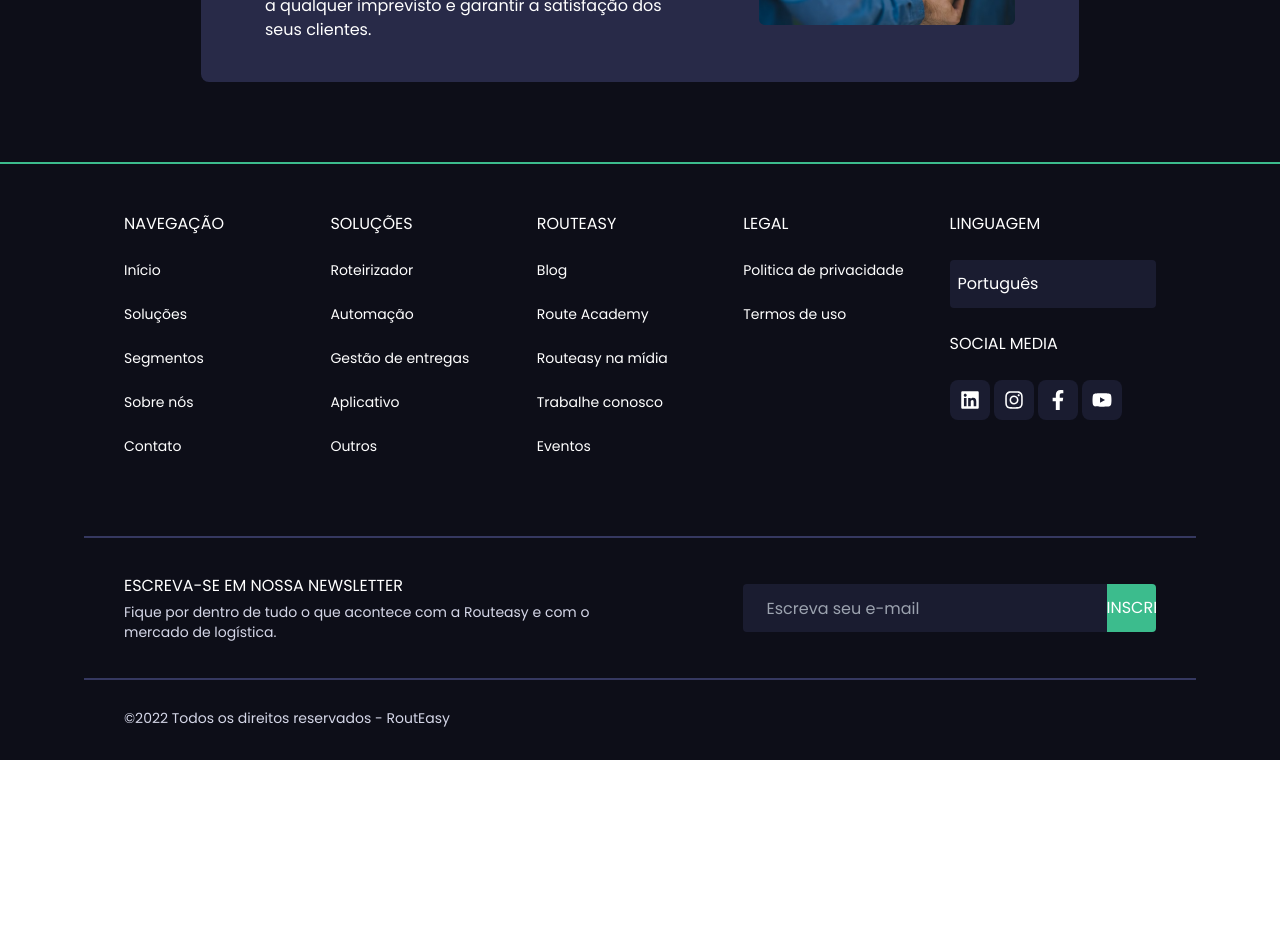
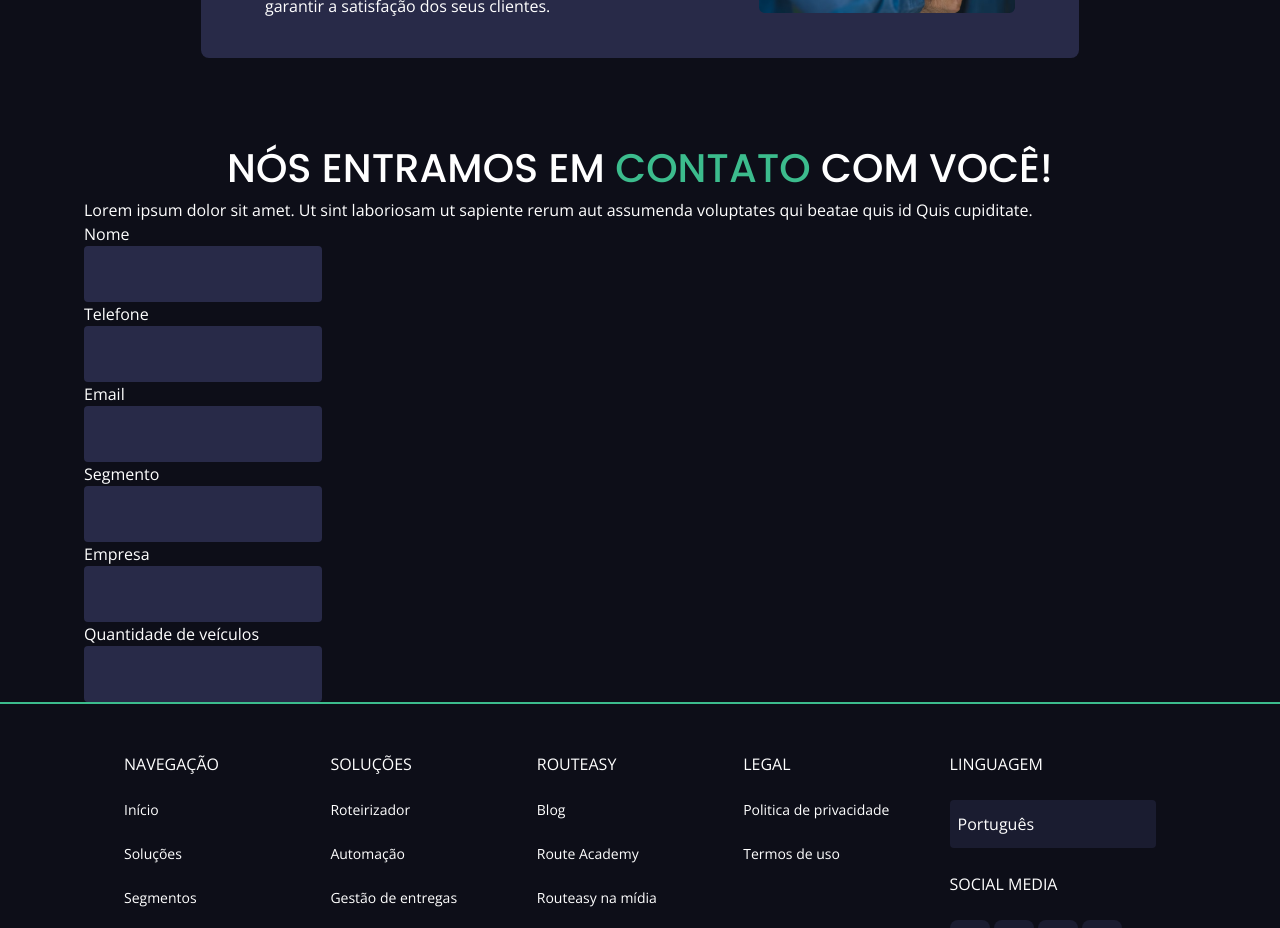
Before and after one commit to daniel-hortencio/routeasy, a Next.js app: page /solucoes in a window 1280 px wide. Shown: the part 1340-2268 px from the top of the page. Before the commit the page ends 2100 px from the top, so only its background shows below. Built offline with nearby package versions, Linux system fonts and the light colour scheme.

Commit message:
adjusts merge

```diff
--- a/src/app/layout.tsx
+++ b/src/app/layout.tsx
@@ -1,11 +1,11 @@
-import { Poppins } from '@next/font/google'
+import { Open_Sans } from '@next/font/google'
 
 import { WebsiteLayout } from 'components/layouts/WebsiteLayout'
 import '../styles/global.css'
 
-const poppins = Poppins({
+const open_sans = Open_Sans({
   subsets: ['latin'],
-  weight: ['100', '300', '400', '500', '700', '900']
+  weight: ['300', '400', '500', '600', '700', '800']
 })
 
 export default function RootLayout({ children }) {
@@ -17,7 +17,7 @@ export default function RootLayout({ children }) {
       */}
       <head />
       <body>
-        <main className={poppins.className}>
+        <main className={open_sans.className}>
           {' '}
           <WebsiteLayout>{children}</WebsiteLayout>
         </main>
--- /dev/null
+++ b/src/components/elements/Inputs/index.tsx
@@ -0,0 +1,32 @@
+import { Dispatch, ReactNode, SetStateAction } from 'react'
+
+interface InputProps {
+  value: string
+  onChange: Dispatch<SetStateAction<string>>
+}
+
+export const InputText = ({ value, onChange }: InputProps) => {
+  return (
+    <input
+      className="focus:border-none focus:outline-none bg-grayscale-500 text-white placeholder:text-grayscale-200 py-4 px-[18px] rounded"
+      value={value}
+      onChange={e => onChange(e.target.value)}
+    />
+  )
+}
+
+interface InputGroupProps {
+  label: string
+  error?: string
+  children: ReactNode
+}
+
+export const InputGroup = ({ label, error, children }: InputGroupProps) => (
+  <div>
+    <div>
+      <label>{label}</label>
+      {error && <span className="ml-1">{error}</span>}
+    </div>
+    {children}
+  </div>
+)
--- a/src/components/elements/Texts/index.tsx
+++ b/src/components/elements/Texts/index.tsx
@@ -40,20 +40,15 @@ interface ITitle extends Props {
   as?: 'h1' | 'h2' | 'h3' | 'h4' | 'h5' | 'h6'
 }
 
-export const Title = ({ children, className = '', as = 'h1' }: ITitle) => {
+export const Title = ({
+  children,
+  className = '',
+  as: Element = 'h1'
+}: ITitle) => {
   const getClassName = () =>
     `${poppins.className} uppercase text-[40px] text-center font-medium ${className}`
 
-  const element = {
-    h1: <h1 className={`${getClassName()}`}>{children}</h1>,
-    h2: <h2 className={`${getClassName()}`}>{children}</h2>,
-    h3: <h3 className={`${getClassName()}`}>{children}</h3>,
-    h4: <h4 className={`${getClassName()}`}>{children}</h4>,
-    h5: <h5 className={`${getClassName()}`}>{children}</h5>,
-    h6: <h6 className={`${getClassName()}`}>{children}</h6>
-  }
-
-  return element[as]
+  return <Element className={`${getClassName()}`}>{children}</Element>
 }
 
 export const TextHighlight = ({ children }: Props) => (
--- a/src/components/layouts/HomePage/Segments/index.tsx
+++ b/src/components/layouts/HomePage/Segments/index.tsx
@@ -32,7 +32,8 @@ export const Segments = () => {
   const [sliderRef, instanceRef] = useKeenSlider({
     initial: 0,
     slides: {
-      perView: useWindowWidth()
+      perView: useWindowWidth(),
+      spacing: 20
     },
     slideChanged(slider) {
       setCurrentSlide(slider.track.details.rel)
@@ -47,7 +48,8 @@ export const Segments = () => {
       <Section
         title={
           <Title>
-          Soluções que se <TextHighlight>adaptam</TextHighlight> ao seu negócio
+            Soluções que se <TextHighlight>adaptam</TextHighlight> ao seu
+            negócio
           </Title>
         }
         className="mb-20"
@@ -96,14 +98,15 @@ export const Segments = () => {
               Outros
             </button>
           </div>
+        </div>
       </Section>
       <div className="block md:hidden">
         <div ref={sliderRef} className="keen-slider ">
           <div className="flex">
-            <div className="keen-slider__slide pr-6 ml-5">
-              <div className="mb-12 bg-grayscale-500 w-[170px] h-12 mx-auto items-center rounded-full">
+            <div className="keen-slider__slide ml-5">
+              <div className="mb-12 bg-grayscale-500 h-12 mx-auto items-center rounded-full">
                 <button
-                  className={`w-[170px] h-12 whitespace-nowrap rounded-full ${
+                  className={` w-full h-12 whitespace-nowrap rounded-full ${
                     tab === 1 && 'bg-primary-100'
                   }`}
                   onClick={() => setTab(1)}
@@ -112,10 +115,10 @@ export const Segments = () => {
                 </button>
               </div>
             </div>
-            <div className="keen-slider__slide pr-6">
-              <div className="mb-12 bg-grayscale-500 w-[170px] h-12 mx-auto items-center rounded-full">
+            <div className="keen-slider__slide">
+              <div className="mb-12 bg-grayscale-500 h-12 mx-auto items-center rounded-full">
                 <button
-                  className={`w-[170px] h-12 whitespace-nowrap rounded-full items-center ${
+                  className={` w-full h-12 whitespace-nowrap rounded-full items-center ${
                     tab === 2 && 'bg-primary-100'
                   }`}
                   onClick={() => setTab(2)}
@@ -124,10 +127,10 @@ export const Segments = () => {
                 </button>
               </div>
             </div>
-            <div className="keen-slider__slide pr-6">
-              <div className="mb-12 bg-grayscale-500 w-[170px] h-12 mx-auto items-center rounded-full">
+            <div className="keen-slider__slide">
+              <div className="mb-12 bg-grayscale-500 h-12 mx-auto items-center rounded-full">
                 <button
-                  className={`w-[170px] h-12 whitespace-nowrap rounded-full ${
+                  className={` w-full h-12 whitespace-nowrap rounded-full ${
                     tab === 3 && 'bg-primary-100'
                   }`}
                   onClick={() => setTab(3)}
@@ -136,10 +139,10 @@ export const Segments = () => {
                 </button>
               </div>
             </div>
-            <div className="keen-slider__slide pr-6">
-              <div className="mb-12 bg-grayscale-500 w-[170px] h-12 mx-auto items-center rounded-full">
+            <div className="keen-slider__slide">
+              <div className="mb-12 bg-grayscale-500 h-12 mx-auto items-center rounded-full">
                 <button
-                  className={`w-[170px] h-12 whitespace-nowrap rounded-full ${
+                  className={` w-full h-12 whitespace-nowrap rounded-full ${
                     tab === 4 && 'bg-primary-100'
                   }`}
                   onClick={() => setTab(4)}
@@ -148,10 +151,10 @@ export const Segments = () => {
                 </button>
               </div>
             </div>
-            <div className="keen-slider__slide pr-6">
-              <div className="mb-12 bg-grayscale-500 w-[170px] h-12 mx-auto items-center rounded-full">
+            <div className="keen-slider__slide">
+              <div className="mb-12 bg-grayscale-500 h-12 mx-auto items-center rounded-full">
                 <button
-                  className={`w-[170px] h-12 whitespace-nowrap rounded-full ${
+                  className={` w-full h-12 whitespace-nowrap rounded-full ${
                     tab === 5 && 'bg-primary-100'
                   }`}
                   onClick={() => setTab(5)}
@@ -167,7 +170,7 @@ export const Segments = () => {
         <div className="flex justify-between items-center md:w-[878px] m-auto pt-6 px-6 md:px-16 pb-10 rounded-lg bg-grayscale-500">
           {tab === 1 && (
             <>
-              <div className="md:w-[56%]">
+              <div className="md:w-full">
                 <h3 className="mb-2 md:mb-3 text-[32px] font-medium">
                   Last Mile B2C
                 </h3>
@@ -192,7 +195,7 @@ export const Segments = () => {
           )}
           {tab === 2 && (
             <>
-              <div className="md:w-[56%]">
+              <div className="md:w-full">
                 <h3 className="mb-2 md:mb-3 text-[32px] font-medium">
                   E-Last Mile B2B
                 </h3>
@@ -218,7 +221,7 @@ export const Segments = () => {
           )}
           {tab === 3 && (
             <>
-              <div className="md:w-[56%]">
+              <div className="md:w-full">
                 <h3 className="mb-2 md:mb-3 text-[32px] font-medium">
                   Same day delivery
                 </h3>
@@ -244,7 +247,7 @@ export const Segments = () => {
           )}
           {tab === 4 && (
             <>
-              <div className="md:w-[56%]">
+              <div className="md:w-full">
                 <h3 className="mb-2 md:mb-3 text-[32px] font-medium">
                   First e Middle Mile
                 </h3>
@@ -270,7 +273,7 @@ export const Segments = () => {
           )}
           {tab === 5 && (
             <>
-              <div className="md:w-[56%]">
+              <div className="md:w-full">
                 <h3 className="mb-2 md:mb-3 text-[32px] font-medium">
                   First e Middle Mile
                 </h3>
--- /dev/null
+++ b/src/components/layouts/SolutionsPage/ContactForm/index.tsx
@@ -0,0 +1,41 @@
+import { InputGroup, InputText } from 'components/elements/Inputs'
+import { Section } from 'components/elements/Section'
+import { Text, TextHighlight, Title } from 'components/elements/Texts'
+import { useState } from 'react'
+
+export const ContactForm = () => {
+  const [name, setName] = useState('')
+
+  return (
+    <Section>
+      <div>
+        <Title>
+          Nós entramos em <TextHighlight>contato</TextHighlight> com você!
+        </Title>
+        <Text>
+          Lorem ipsum dolor sit amet. Ut sint laboriosam ut sapiente rerum aut
+          assumenda voluptates qui beatae quis id Quis cupiditate.{' '}
+        </Text>
+
+        <InputGroup label="Nome">
+          <InputText value={name} onChange={setName} />
+        </InputGroup>
+        <InputGroup label="Telefone">
+          <InputText value={name} onChange={setName} />
+        </InputGroup>
+        <InputGroup label="Email">
+          <InputText value={name} onChange={setName} />
+        </InputGroup>
+        <InputGroup label="Segmento">
+          <InputText value={name} onChange={setName} />
+        </InputGroup>
+        <InputGroup label="Empresa">
+          <InputText value={name} onChange={setName} />
+        </InputGroup>
+        <InputGroup label="Quantidade de veículos">
+          <InputText value={name} onChange={setName} />
+        </InputGroup>
+      </div>
+    </Section>
+  )
+}
--- a/src/components/layouts/SolutionsPage/index.tsx
+++ b/src/components/layouts/SolutionsPage/index.tsx
@@ -1,11 +1,13 @@
 import { Banner } from './Banner'
 import { Segments } from '../WebsiteLayout/Segments'
+import { ContactForm } from './ContactForm'
 
 export const SolutionsPage = () => {
   return (
     <>
       <Banner />
       <Segments />
+      <ContactForm />
     </>
   )
 }
--- a/tailwind.config.js
+++ b/tailwind.config.js
@@ -26,7 +26,7 @@ module.exports = {
         },
       },
       boxShadow: {
-          '3xl': ' 0px -16px 4px rgba(0, 0, 0, 0.25)',
+        '3xl': ' 0px -16px 4px rgba(0, 0, 0, 0.25)',
       }
     },
     plugins: [],
```
Lines whose indentation alone changed are shown as unchanged.
